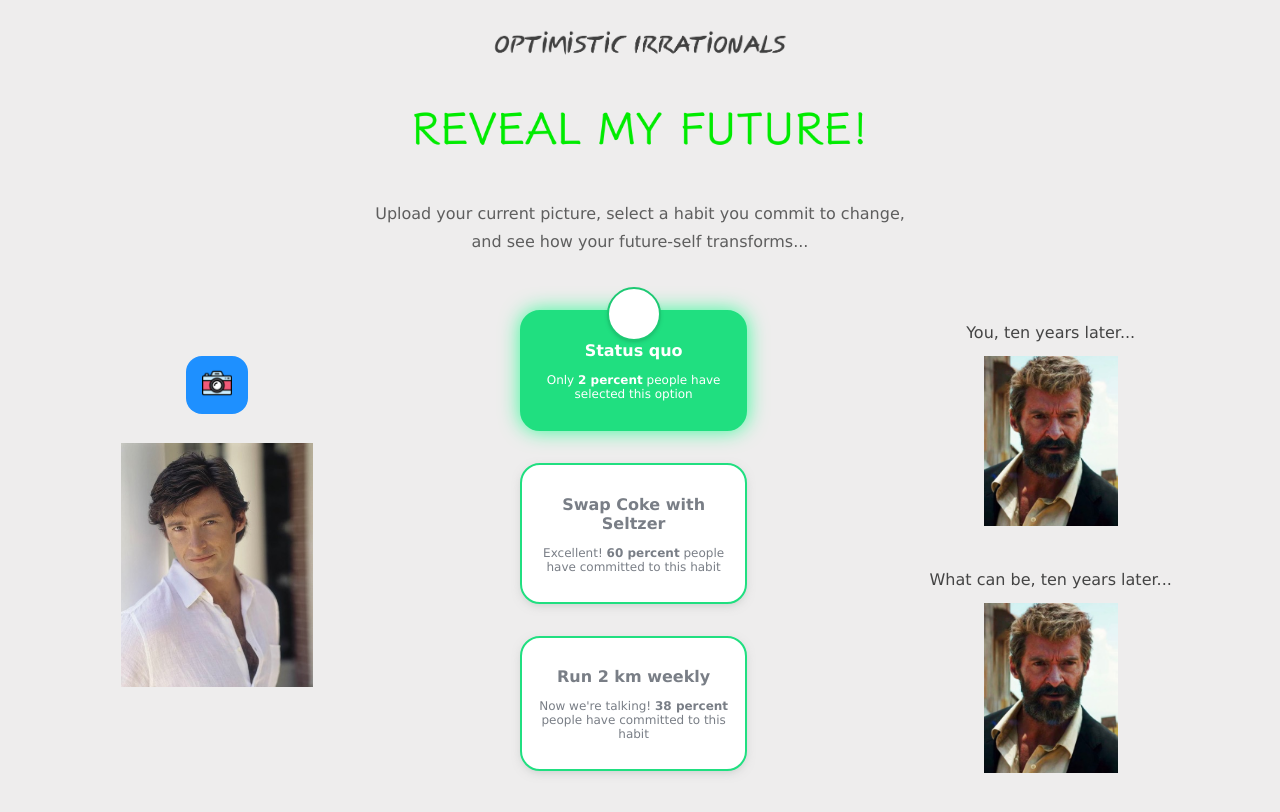
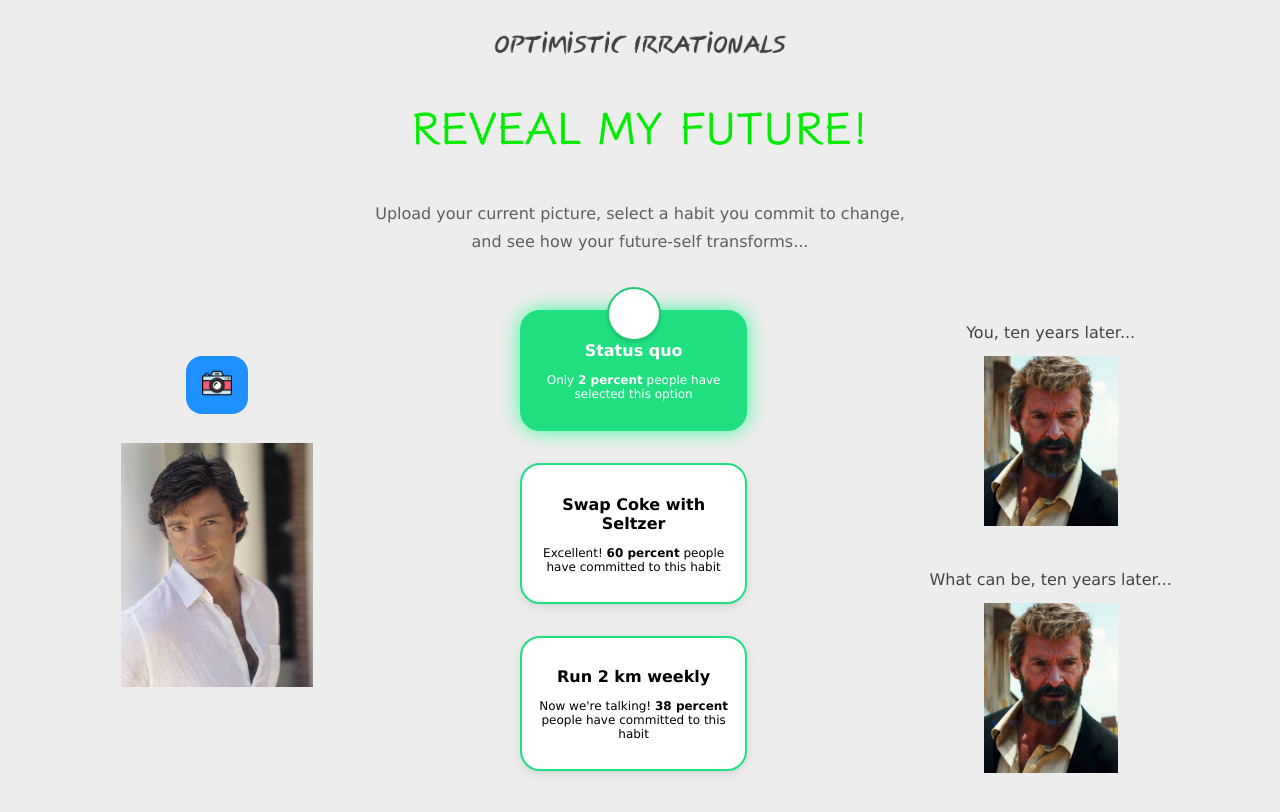
Before and after one commit to Ankit-Saxena-7/behavioral-science, a plain HTML site: page index.html in a window 1280 px wide. Drawn offline with Linux system fonts and the light colour scheme.

Commit message:
Add files via upload

```diff
--- a/Design.css
+++ b/Design.css
@@ -133,7 +133,7 @@ body
 #divHealthOptions
 {
   padding: 1rem;
-  color: hsla(215, 5%, 50%, 1);
+  color: 191818;
 }
 
 section
```
